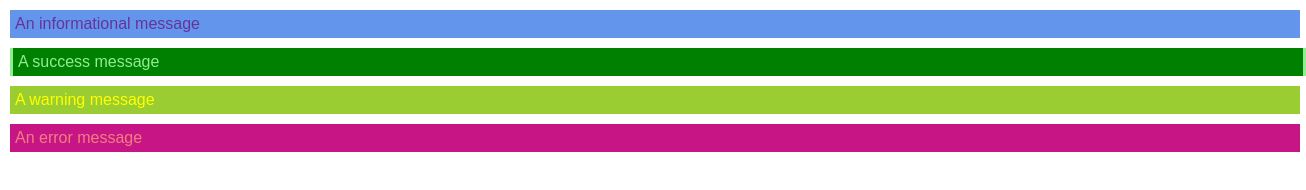
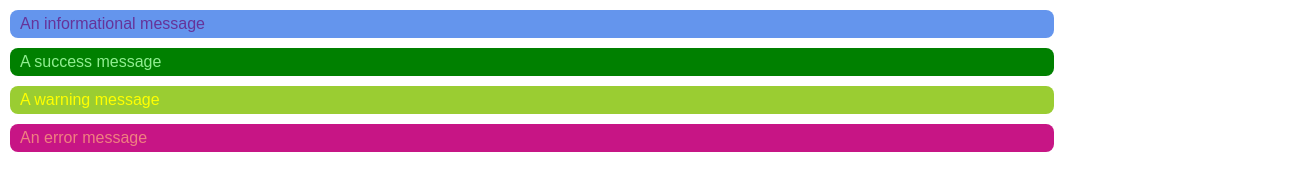
Before and after one commit to Khector90/codeup-web-exercises, a website: page messages.html in a window 1280 px wide. Shown: the whole page, 1306 px wide, since content can reach past the window. Drawn offline with Linux system fonts and the light colour scheme.

Commit message:
Messages done

```diff
--- a/css/messages.css
+++ b/css/messages.css
@@ -7,35 +7,38 @@ body, html {
 }
 
 .message-info {
-    width: 100%;
+    width: 80%;
     color: rebeccapurple;
     background-color: cornflowerblue;
     margin: 10px;
-    padding: 5px;
+    padding: 5px 10px 5px 10px;
+    border-radius: 8px;
+
 }
 
 .message-success {
-    width: 100%;
+    width: 80%;
     color: lightgreen;
     background-color: green;
     margin: 10px;
-    padding: 5px;
-    border-style: solid;
-    border-block: black;
+    padding: 5px 10px 5px 10px;
+    border-radius: 8px;
 }
 
 .message.message-warning {
-    width: 100%;
+    width: 80%;
     color: yellow;
     background-color: yellowgreen;
     margin: 10px;
-    padding: 5px;
+    padding: 5px 10px 5px 10px;
+    border-radius: 8px;
 }
 
 .message-error {
-    width: 100%;
+    width: 80%;
     color: lightcoral;
     background-color: mediumvioletred;
     margin: 10px;
-    padding: 5px;
+    padding: 5px 10px 5px 10px;
+    border-radius: 8px;
 }
```
